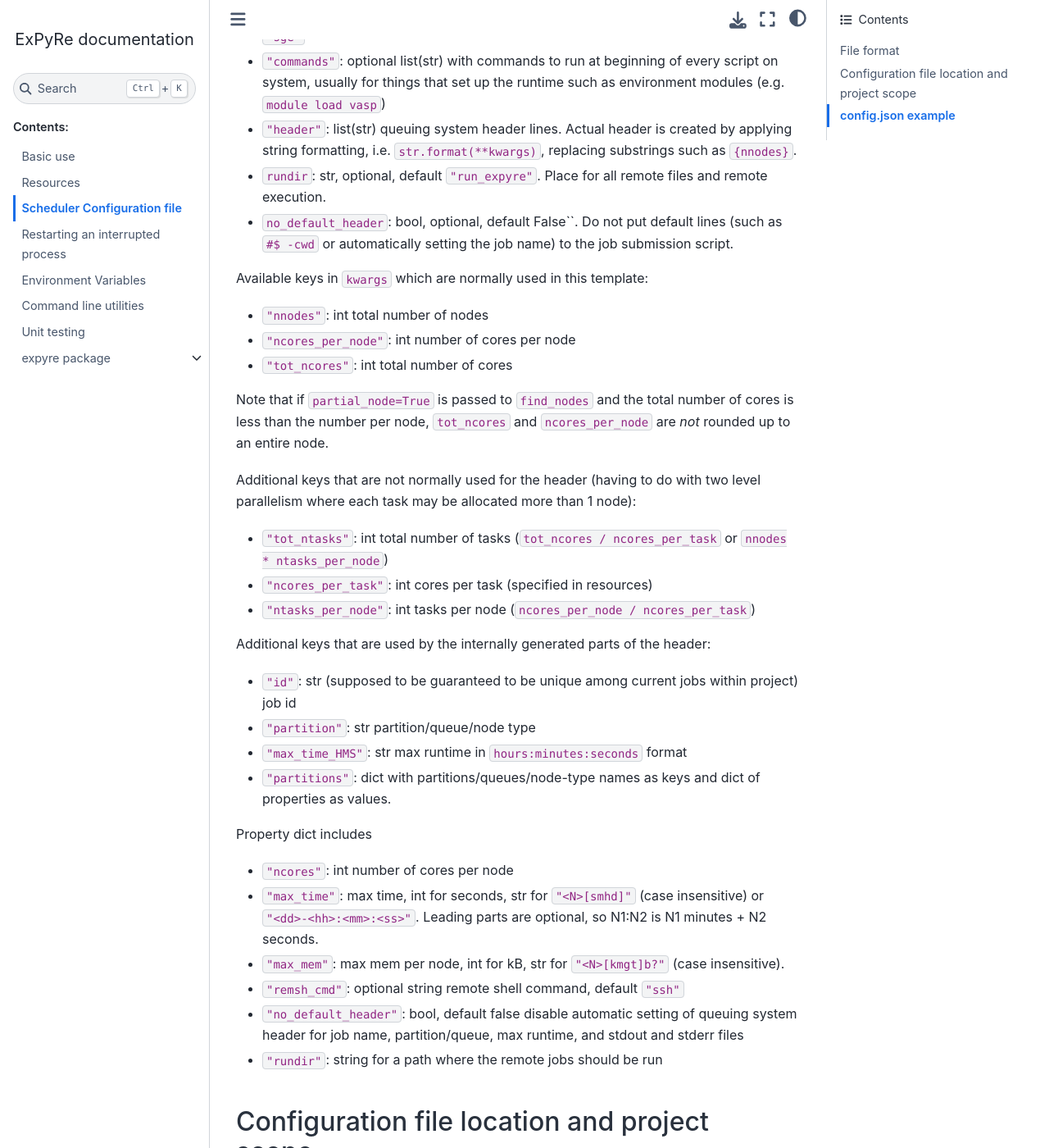
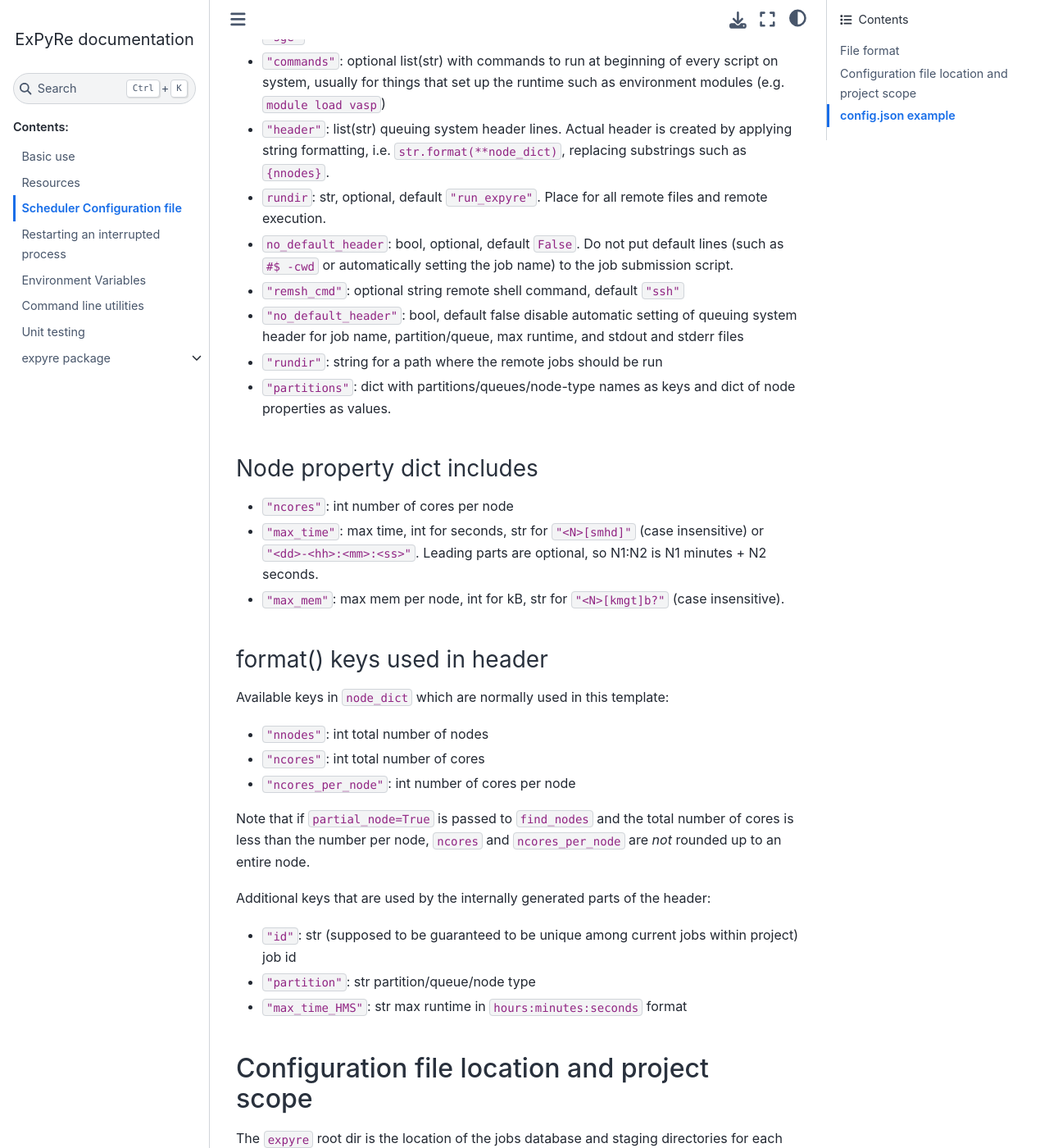
Before and after one commit to libAtoms/ExPyRe, a Sphinx documentation site: the page built from docs/source/config.rst, in a window 1280 px wide and 1400 px high, scrolled down 462 px. Shown: the whole window at 82% size. Built offline with Sphinx 7.4.7 and the Sphinx Book theme 1.1.4, drawn with Linux system fonts in a browser that asks for light colours; some of the changed text lies outside the part shown.

Commit message:
Update docs to new dict key and env var names

```diff
--- a/docs/source/basic_use.rst
+++ b/docs/source/basic_use.rst
@@ -47,7 +47,7 @@ And ExPyRe-modified script:
     xpr = ExPyRe('test_task', function=np.sum, args=[array_to_sum], kwargs={'axis': 1})
 
     # resources: run for max 1 hour on 1 node, on a regular partition node
-    res = {'max_time': '1h', 'n': (1, 'nodes'), 'partitions': 'regular'}
+    res = {'max_time': '1h', 'num_nodes': 1, 'partitions': 'regular'}
 
     # submit job
     xpr.start(resources=res, system_name='remote')
--- a/docs/source/config.rst
+++ b/docs/source/config.rst
@@ -11,47 +11,47 @@ File format
 **********************************
 
 
-The top level structure is a dict with one ``"systems"`` key with a dict value, containing
+The top level structure is a single dict with one ``"systems"`` key with a dict value, containing
 one key-value pair for each system. The key is the name of the system (used to select
 the system when evaluating the function).  See ``expyre.System`` docstring for full list. The value is a dict with the following keys:
 
 - ``"host"``: string hostname, with optional ``username@`, or ``null`` for localhost without ssh.
 - ``"scheduler"``: string indicating type of scheduler, currently ``"slurm"``, ``"pbs"`` or ``"sge"``
 - ``"commands"``: optional list(str) with commands to run at beginning of every script on system, usually for things that set up the runtime such as environment modules (e.g. ``module load vasp``)
-- ``"header"``: list(str) queuing system header lines.  Actual header is created by applying string formatting, i.e.  ``str.format(**kwargs)``, replacing substrings such as ``{nnodes}``.
+- ``"header"``: list(str) queuing system header lines.  Actual header is created by applying string formatting, i.e.  ``str.format(**node_dict)``, replacing substrings such as ``{nnodes}``.
 - ``rundir``: str, optional, default ``"run_expyre"``. Place for all remote files and remote execution.
-- ``no_default_header``: bool, optional, default False``. Do not put default lines (such as ``#$ -cwd`` or automatically setting the job name) to the job submission script.
+- ``no_default_header``: bool, optional, default ``False``. Do not put default lines (such as ``#$ -cwd`` or automatically setting the job name) to the job submission script.
+- ``"remsh_cmd"``: optional string remote shell command, default ``"ssh"``
+- ``"no_default_header"``: bool, default false disable automatic setting of queuing system header for job name, partition/queue, max runtime, and stdout and stderr files
+- ``"rundir"``: string for a path where the remote jobs should be run
+- ``"partitions"``: dict with partitions/queues/node-type names as keys and dict of node properties as values.
 
-Available keys in ``kwargs`` which are normally used in this template:
+===========================
+Node property dict includes
+===========================
+
+- ``"ncores"``: int number of cores per node
+- ``"max_time"``: max time, int for seconds, str for ``"<N>[smhd]"`` (case insensitive) or ``"<dd>-<hh>:<mm>:<ss>"``. Leading parts are optional, so N1:N2 is N1 minutes + N2 seconds.
+- ``"max_mem"``: max mem per node, int for kB, str for ``"<N>[kmgt]b?"`` (case insensitive).
+
+==========================
+format() keys used in header
+==========================
+
+Available keys in ``node_dict`` which are normally used in this template:
 
 - ``"nnodes"``: int total number of nodes
+- ``"ncores"``: int total number of cores
 - ``"ncores_per_node"``: int number of cores per node
-- ``"tot_ncores"``: int total number of cores
 
 Note that if ``partial_node=True`` is passed to ``find_nodes`` and the total number of cores is less
-than the number per node, ``tot_ncores`` and ``ncores_per_node`` are *not* rounded up to an entire node.
-
-Additional keys that are not normally used for the header (having to do with two level parallelism where each task may be allocated more than 1 node):
-
-- ``"tot_ntasks"``: int total number of tasks (``tot_ncores / ncores_per_task`` or ``nnodes * ntasks_per_node``)
-- ``"ncores_per_task"``: int cores per task (specified in resources)
-- ``"ntasks_per_node"``: int tasks per node (``ncores_per_node / ncores_per_task``)
+than the number per node, ``ncores`` and ``ncores_per_node`` are *not* rounded up to an entire node.
 
 Additional keys that are used by the internally generated parts of the header:
 
 - ``"id"``: str (supposed to be guaranteed to be unique among current jobs within project) job id
 - ``"partition"``: str partition/queue/node type
 - ``"max_time_HMS"``: str max runtime in ``hours:minutes:seconds`` format
-- ``"partitions"``: dict with partitions/queues/node-type names as keys and dict of properties as values.
-
-Property dict includes
-
-- ``"ncores"``: int number of cores per node
-- ``"max_time"``: max time, int for seconds, str for ``"<N>[smhd]"`` (case insensitive) or ``"<dd>-<hh>:<mm>:<ss>"``. Leading parts are optional, so N1:N2 is N1 minutes + N2 seconds.
-- ``"max_mem"``: max mem per node, int for kB, str for ``"<N>[kmgt]b?"`` (case insensitive).
-- ``"remsh_cmd"``: optional string remote shell command, default ``"ssh"``
-- ``"no_default_header"``: bool, default false disable automatic setting of queuing system header for job name, partition/queue, max runtime, and stdout and stderr files
-- ``"rundir"``: string for a path where the remote jobs should be run
 
 
 **********************************************
@@ -84,8 +84,8 @@ config.json example
             "scheduler": "slurm",
             "commands": [ "module purge", "module load python/3 compilers/gnu lapack ase quip vasp" ],
             "header": ["#SBATCH --nodes={nnodes}",
-                    "#SBATCH --ntasks={tot_ncores}",
-                    "#SBATCH --ntasks-per-node={ncores_per_node}"],
+                       "#SBATCH --ntasks={ncores}",
+                       "#SBATCH --ntasks-per-node={ncores_per_node}"],
             "partitions": { "node16_old,node16_new": { "ncores" : 16, "max_time" : null, "max_mem" : "60GB" },
                             "node36":                { "ncores" : 36, "max_time" : null, "max_mem" : "180GB" },
                             "node32":                { "ncores" : 32, "max_time" : null, "max_mem" : "180GB" },
```
Also changed, not shown: docs/source/environment_variables.rst (+3 -6 lines), docs/source/resources.rst (+4 -3 lines).
